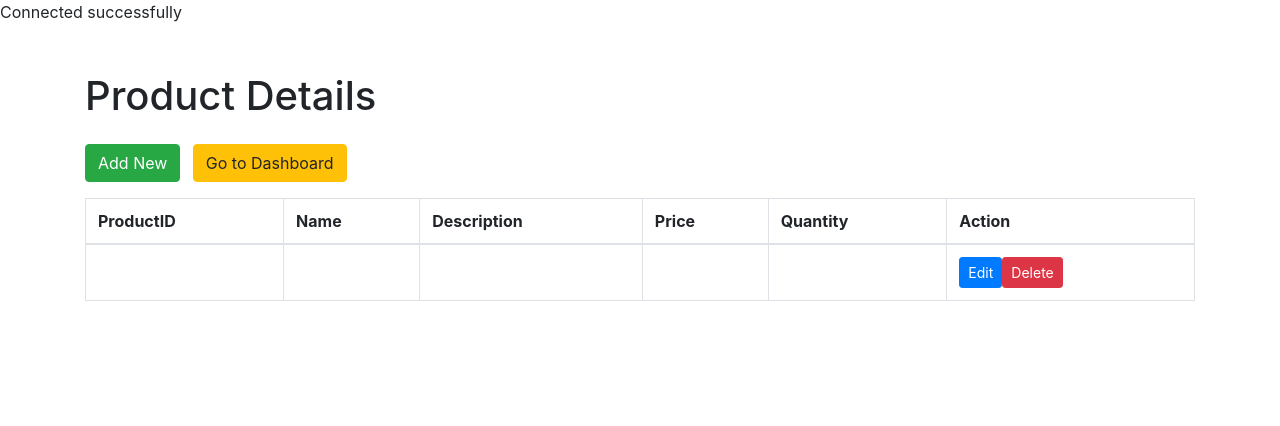
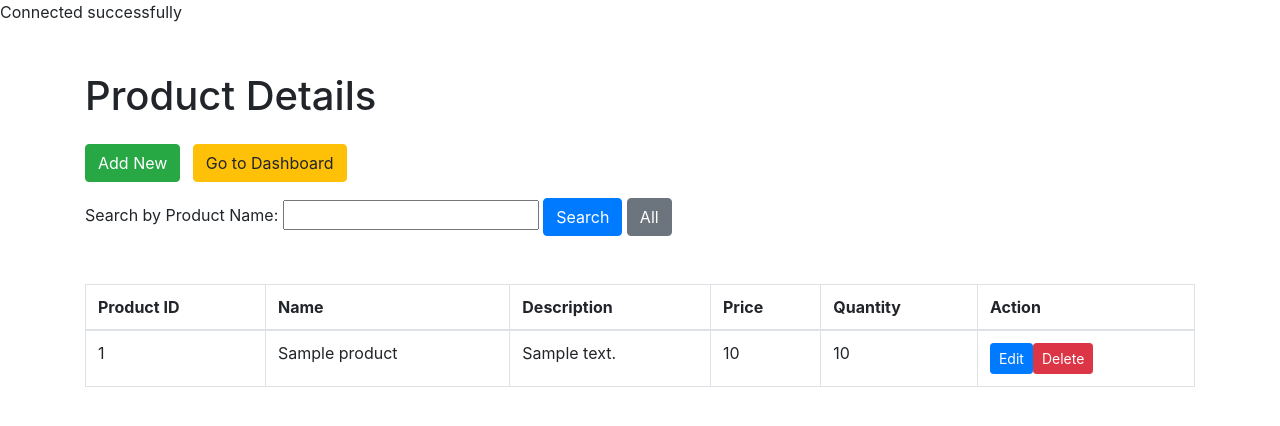
Before and after one commit to Imasha-Senadheera/Karunarathne-Industry, a PHP site: page /product.php in a window 1280 px wide. Shown: the top 426 px of the page. Run offline with PHP 8.4, Linux system fonts and the light colour scheme; the visitor is signed in with stand-in values (Sample User, id 1); tables that the repository leaves empty or names only in its code hold one stand-in row (values such as "Sample post"); data that the repository does not hold is empty.

Commit message:
17th Commit

```diff
--- a/log1/product.php
+++ b/log1/product.php
@@ -1,15 +1,31 @@
 <?php
 include 'connect.php';
 
-// Check if the user is logged in and has the necessary role
 session_start();
 if (!isset($_SESSION['role']) || ($_SESSION['role'] != 'Manager' && $_SESSION['role'] != 'Cashier')) {
     header('Location: login.php'); // Redirect unauthorized users to the login page
     exit();
 }
 
-$sql = "SELECT * FROM products";
+$searchProductName = isset($_GET['search_product_name']) ? $_GET['search_product_name'] : '';
+
+// Initialize variables
+$sortColumn = isset($_GET['sort_column']) ? $_GET['sort_column'] : 'ProductID';
+$sortOrder = isset($_GET['sort_order']) ? $_GET['sort_order'] : 'ASC';
+
+// Define the dashboard URL based on the user's role
+$dashboardURL = ($_SESSION['role'] == 'Cashier') ? 'cashier_dashboard.php' : 'manager_dashboard.php';
+
+// Build the SQL query with sorting and filtering
+$sql = "SELECT products.ProductID, products.Name, products.Description, products.Price, products.Quantity
+        FROM products
+        WHERE products.Name LIKE '%$searchProductName%'
+        ORDER BY $sortColumn $sortOrder";
 $result = $con->query($sql);
+
+if ($result === false) {
+    die("Error in SQL query: " . $con->error);
+}
 ?>
 
 <!DOCTYPE html>
@@ -24,13 +40,19 @@ $result = $con->query($sql);
         <div class="mb-3">
             <?php if ($_SESSION['role'] == 'Manager' || $_SESSION['role'] == 'Cashier'): ?>
                 <a href="product_create.php" class="btn btn-success mr-2">Add New</a>
-                <a href="cashier_dashboard.php" class="btn btn-warning">Go to Dashboard</a> <!-- Add the "Go to Dashboard" button with grey color -->
+                <a href="<?php echo $dashboardURL; ?>" class="btn btn-warning">Go to Dashboard</a>
             <?php endif; ?>
         </div>
+        <form class="mb-5" method="GET">
+            <label for="search_product_name">Search by Product Name:</label>
+            <input type="text" name="search_product_name" value="<?php echo $searchProductName; ?>">
+            <button type="submit" class="btn btn-primary">Search</button>
+            <a href="product.php" class="btn btn-secondary">All</a>
+        </form>
         <table class="table table-bordered">
             <thead>
                 <tr>
-                    <th>ProductID</th>
+                    <th>Product ID</th>
                     <th>Name</th>
                     <th>Description</th>
                     <th>Price</th>
--- a/log1/stock.php
+++ b/log1/stock.php
@@ -20,6 +20,9 @@ $result = $con->query($sql);
 if ($result === false) {
     die("Database query error: " . $con->error);
 }
+
+// Define the dashboard URL based on the user's role
+$dashboardURL = ($_SESSION['role'] == 'Cashier') ? 'cashier_dashboard.php' : 'manager_dashboard.php';
 ?>
 
 <!DOCTYPE html>
@@ -34,7 +37,7 @@ if ($result === false) {
     <h1 class="mb-5">Stock Details</h1>
     <?php if ($_SESSION['role'] == 'Manager' || $_SESSION['role'] == 'Cashier'): ?>
         <a href="stock_create.php" class="btn btn-success mb-3">Add New</a>
-        <a href="cashier_dashboard.php" class="btn btn-warning mb-3 ml-2">Go to Dashboard</a>
+        <a href="<?php echo $dashboardURL; ?>" class="btn btn-warning mb-3 ml-2">Go to Dashboard</a>
     <?php endif; ?>
 
     <!-- Add search and filter form -->
```
Also changed, not shown: log1/cashier.php (+10 -1 lines), log1/customers.php (+5 -2 lines).
